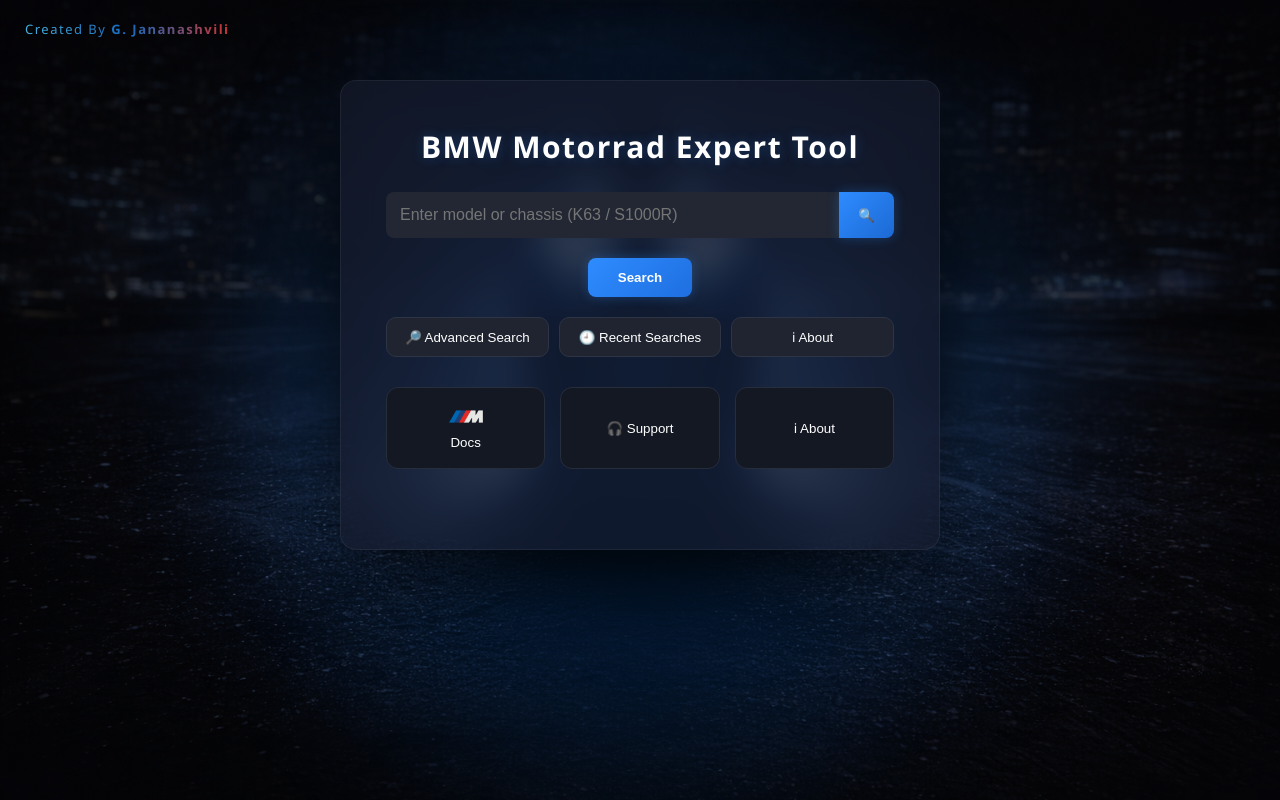
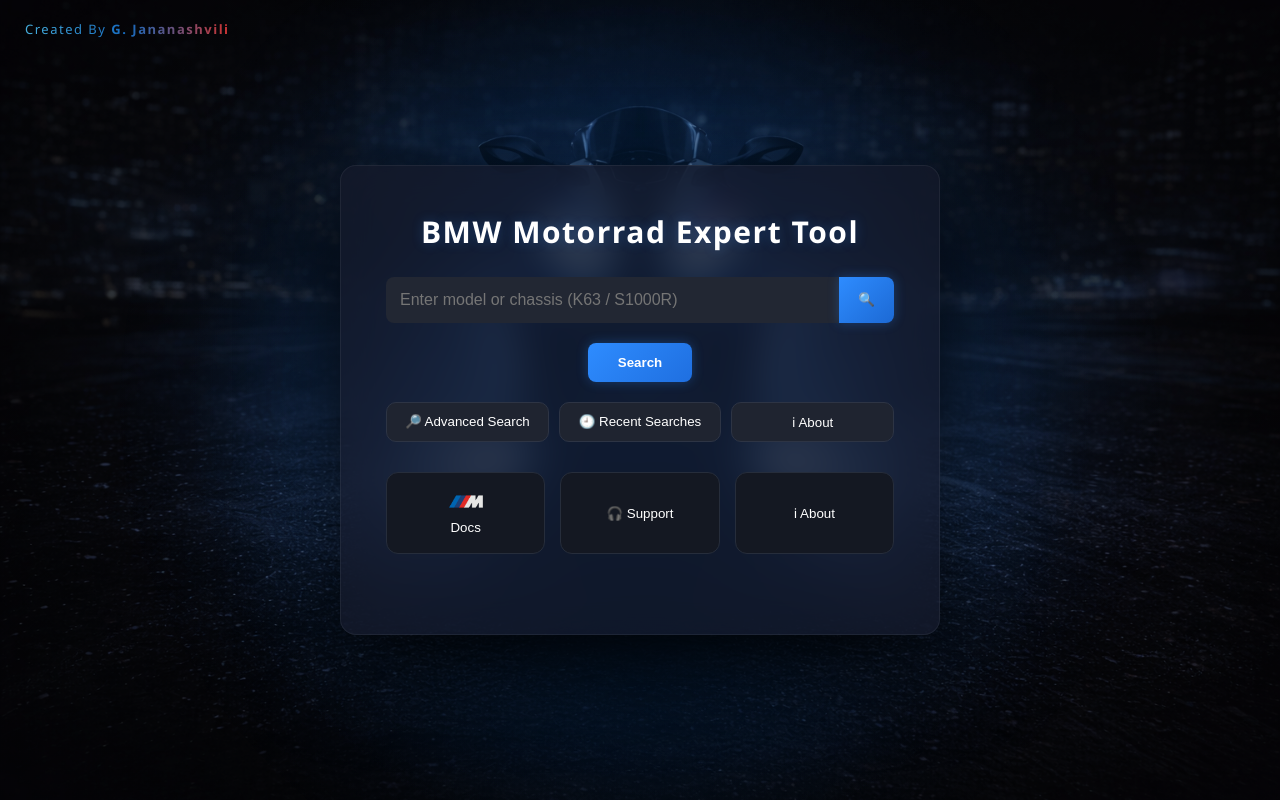
Before and after one commit to AzazelI/bmw-motorrad-expert-tool, a Flask app: page / in a window 1280 px wide. Run offline with Flask 3, Linux system fonts and the light colour scheme.

Commit message:
R12 second

```diff
--- a/static/style.css
+++ b/static/style.css
@@ -9,7 +9,7 @@
 }
 
 /* ========================= */
-/* BODY (🔥 FIXED SCROLL) */
+/* BODY (CENTER + SCROLL FIX) */
 /* ========================= */
 
 body {
@@ -27,10 +27,10 @@
     color: white;
 
     display: flex;
-    align-items: flex-start; /* 🔥 FIX */
+    align-items: center; /* 🔥 ცენტრში */
     justify-content: center;
 
-    min-height: 100vh; /* 🔥 FIX */
+    min-height: 100vh;
     overflow-x: hidden;
 
     animation: fadeIn 1s ease-in-out;
@@ -89,8 +89,7 @@
     position: relative;
     z-index: 2;
 
-    margin-top: 80px;   /* 🔥 FIX */
-    margin-bottom: 80px;/* 🔥 FIX */
+    margin: 60px 0; /* 🔥 FIX */
 }
 
 /* ========================= */
```
